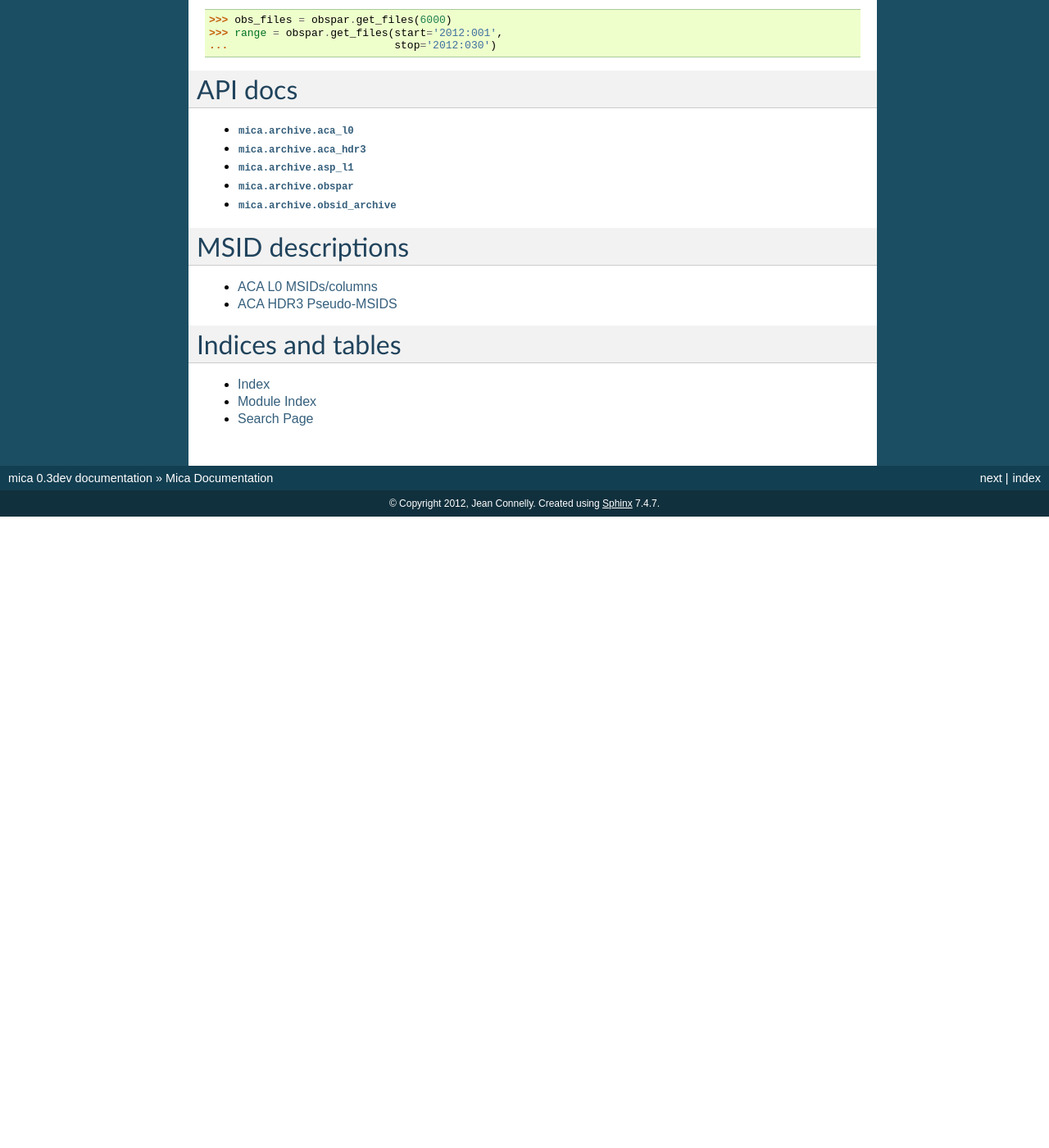
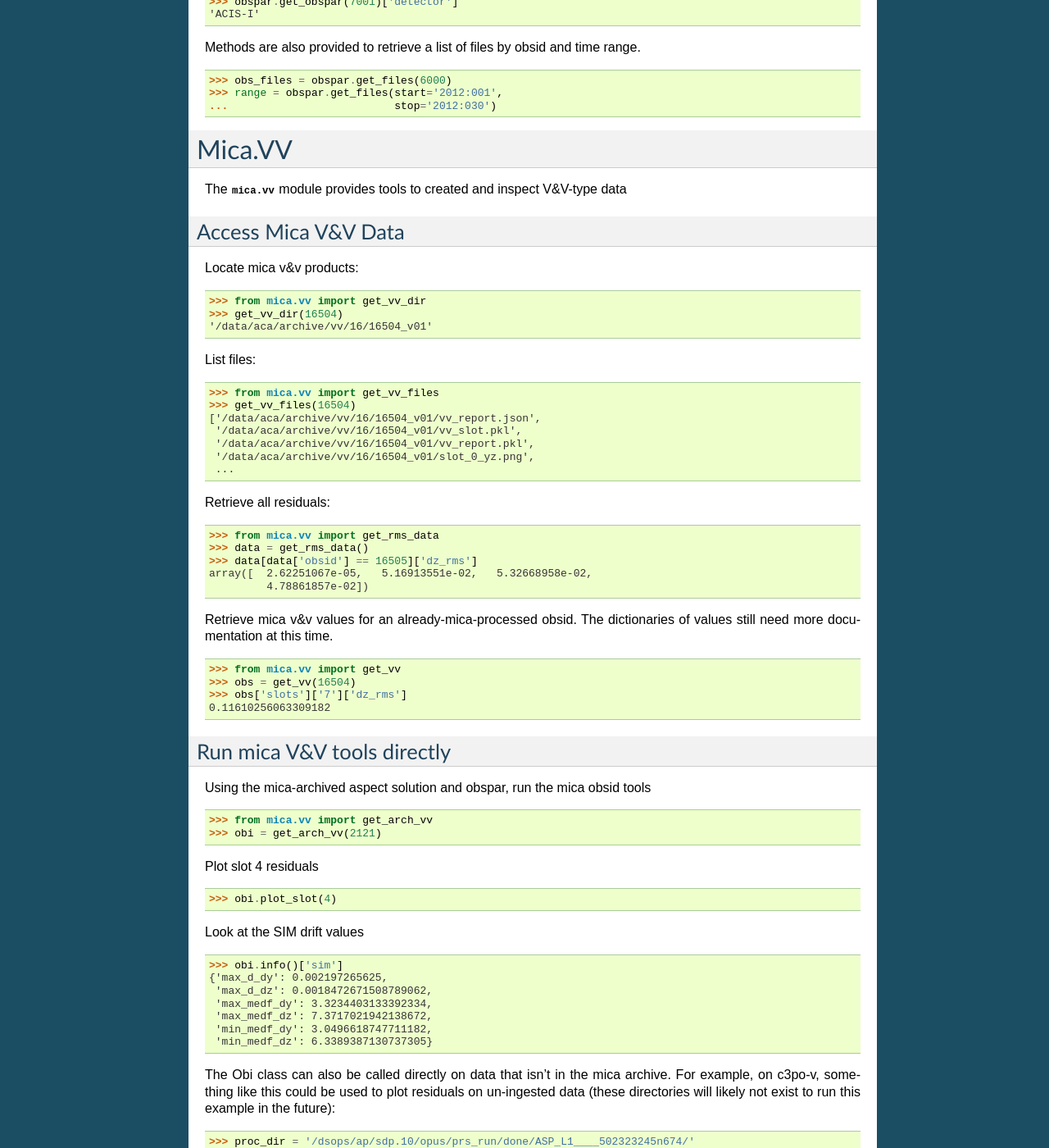
Before and after one commit to sot/mica, a Sphinx documentation site: the page built from doc/index.rst, in a window 1280 px wide and 1400 px high, scrolled down 5332 px. Shown: the whole window at 82% size. Built offline with Sphinx 7.4.7, drawn with Linux system fonts in a browser that asks for light colours; before the commit the page ends 5962 px from its top, so only the background shows below that; some of the changed text lies outside the part shown.

Commit message:
Add VV and VV API docs

```diff
--- a/doc/index.rst
+++ b/doc/index.rst
@@ -11,8 +11,11 @@ Mica Documentation
 
 Contents:
 
-.. toctree::
-   :maxdepth: 2
+   :ref:`Mica Archive <archive-label>`
+
+   :ref:`Mica VV <vv-label>`
+
+.. _archive-label:
 
 Mica Archive
 ============
@@ -235,6 +238,80 @@ Methods are also provided to retrieve a list of files by obsid and time range.
 
 
 
+.. _vv-label:
+
+Mica.VV
+==============
+
+The :mod:`mica.vv` module provides tools to created and inspect V&V-type data
+
+Access Mica V&V Data
+--------------------
+
+Locate mica v&v products:
+
+   >>> from mica.vv import get_vv_dir
+   >>> get_vv_dir(16504)
+   '/data/aca/archive/vv/16/16504_v01'
+
+List files:
+
+   >>> from mica.vv import get_vv_files
+   >>> get_vv_files(16504)
+   ['/data/aca/archive/vv/16/16504_v01/vv_report.json',
+    '/data/aca/archive/vv/16/16504_v01/vv_slot.pkl',
+    '/data/aca/archive/vv/16/16504_v01/vv_report.pkl',
+    '/data/aca/archive/vv/16/16504_v01/slot_0_yz.png',
+    ...
+
+Retrieve all residuals:
+
+   >>> from mica.vv import get_rms_data
+   >>> data = get_rms_data()
+   >>> data[data['obsid'] == 16505]['dz_rms']
+   array([  2.62251067e-05,   5.16913551e-02,   5.32668958e-02,
+            4.78861857e-02])
+
+Retrieve mica v&v values for an already-mica-processed obsid.  The dictionaries of
+values still need more documentation at this time.
+
+   >>> from mica.vv import get_vv
+   >>> obs = get_vv(16504)
+   >>> obs['slots']['7']['dz_rms']
+   0.11610256063309182
+
+Run mica V&V tools directly
+---------------------------
+
+Using the mica-archived aspect solution and obspar, run the mica obsid tools
+
+   >>> from mica.vv import get_arch_vv
+   >>> obi = get_arch_vv(2121)
+
+Plot slot 4 residuals
+
+   >>> obi.plot_slot(4)
+
+Look at the SIM drift values
+
+   >>> obi.info()['sim']
+   {'max_d_dy': 0.002197265625,
+    'max_d_dz': 0.0018472671508789062,
+    'max_medf_dy': 3.3234403133392334,
+    'max_medf_dz': 7.3717021942138672,
+    'min_medf_dy': 3.0496618747711182,
+    'min_medf_dz': 6.3389387130737305}
+
+The Obi class can also be called directly on data that isn't in the mica archive. For
+example, on c3po-v, something like this could be used to plot residuals on un-ingested
+data (these directories will likely not exist to run this example in the future):
+
+   >>> proc_dir = '/dsops/ap/sdp.10/opus/prs_run/done/ASP_L1____502323245n674/'
+   >>> aspect_dir = proc_dir  + 'output'
+   >>> obspar = proc_dir + 'input/axaff14565_000N001_obs0a.par'
+   >>> import mica.vv
+   >>> obi = mica.vv.Obi(obspar, aspect_dir)
+
 
 
 API docs
```
Also changed, not shown: doc/api.rst (+15 -0 lines).
